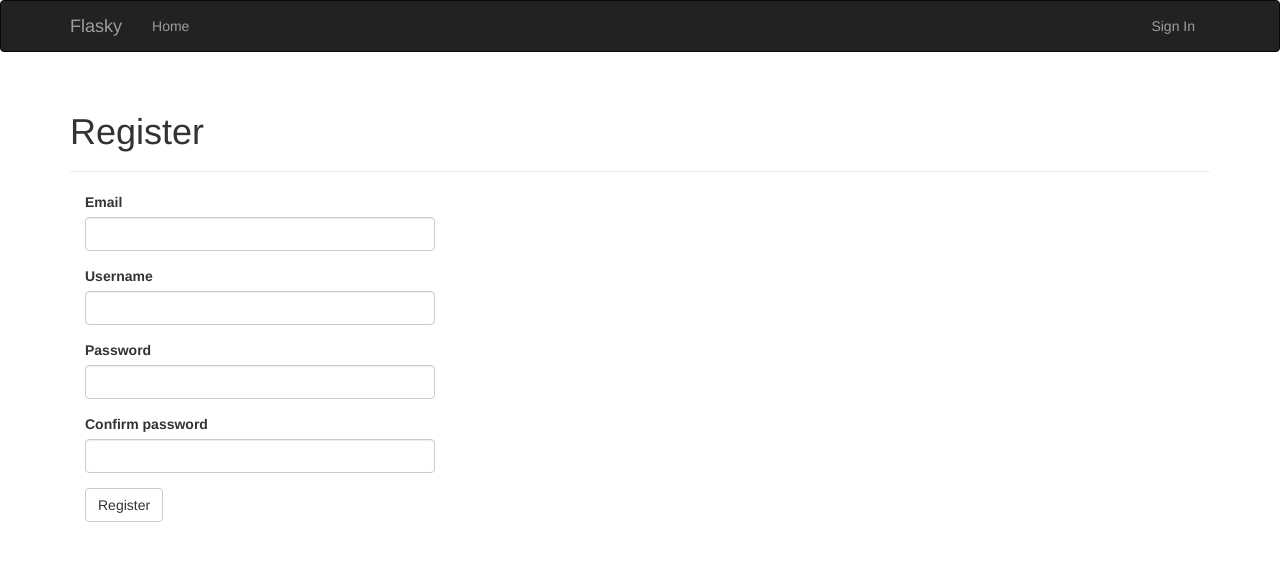
After one commit to Ketouem/flask-web-development, a Flask app: page /auth/register in a window 1280 px wide. The commit adds this page. Shown: the top 561 px of the page. Run offline with Flask 2, Linux system fonts and the light colour scheme; parts of the project's set-up code (start-up, migrations or seed data) failed here and were passed over; some libraries are stand-ins or nearby versions.

Commit message:
Adding user registration

```diff
--- a/src/chapter-8-user-authentication/flasky/app/auth/forms.py
+++ b/src/chapter-8-user-authentication/flasky/app/auth/forms.py
@@ -1,6 +1,8 @@
 from flask.ext.wtf import Form
 from wtforms import StringField, PasswordField, BooleanField, SubmitField
-from wtforms.validators import Required, Email, Length
+from wtforms.validators import Required, Email, Length, Regexp, EqualTo
+from wtforms import ValidationError
+from ..models import User
 
 
 class LoginForm(Form):
@@ -11,3 +13,32 @@ class LoginForm(Form):
     password = PasswordField('Password', validators=[Required()])
     remember_me = BooleanField('Keep me logged in')
     submit = SubmitField('Log In')
+
+
+class RegistrationForm(Form):
+
+    email = StringField('Email',
+                        validators=[Required(), Length(1, 64), Email()])
+    # <input type="password">
+    username = StringField('Username', validators=[
+        Required(), Length(1, 64), Regexp('[A-Za-z][A-Za-z0-9_.]*$', 0,
+                                          'Usernames must have only letters, '
+                                          'numbers, dots or underscores')])
+    password = PasswordField('Password', validators=[
+        Required(), EqualTo('password2', message="Passwords must match.")])
+    password2 = PasswordField('Confirm password', validators=[Required()])
+    submit = SubmitField('Register')
+
+    """
+        Two custom validators implemented as methods. When a form defines a
+        method with the prefix validate_ followed by the name of a field, the
+        method is invoked in addition to any regularly defined validators.
+    """
+
+    def validate_email(self, field):
+        if User.query.filter_by(email=field.data).first():
+            raise ValidationError('Email already registered.')
+
+    def validate_username(self, field):
+        if User.query.filter_by(username=field.data).first():
+            raise ValidationError('Username already in use.')
--- a/src/chapter-8-user-authentication/flasky/app/auth/views.py
+++ b/src/chapter-8-user-authentication/flasky/app/auth/views.py
@@ -2,7 +2,8 @@ from flask import render_template, redirect, request, url_for, flash
 from flask.ext.login import login_user, logout_user, login_required
 from . import auth
 from ..models import User
-from .forms import LoginForm
+from .. import db
+from .forms import LoginForm, RegistrationForm
 
 
 @auth.route('/login', methods=['GET', 'POST'])
@@ -28,3 +29,16 @@ def logout():
     logout_user()
     flash('You have been logged out.')
     return redirect(url_for('main.index'))
+
+
+@auth.route('/register', methods=['GET', 'POST'])
+def register():
+    form = RegistrationForm()
+    if form.validate_on_submit():
+        user = User(email=form.email.data,
+                    username=form.username.data,
+                    password=form.password.data)
+        db.session.add(user)
+        flash('You can now login.')
+        return redirect(url_for('auth.login'))
+    return render_template('auth/register.html', form=form)
--- /dev/null
+++ b/src/chapter-8-user-authentication/flasky/app/templates/auth/register.html
@@ -0,0 +1,13 @@
+{% extends "base.html" %}
+{% import "bootstrap/wtf.html" as wtf %}
+
+{% block title %}Flasky - Register{% endblock %}
+
+{% block page_content %}
+<div class="page-header">
+    <h1>Register</h1>
+</div>
+<div class="col-md-4">
+    {{ wtf.quick_form(form) }}
+</div>
+{% endblock %}
```
Also changed, not shown: src/chapter-8-user-authentication/flasky/app/templates/auth/login.html (+7 -0 lines).
